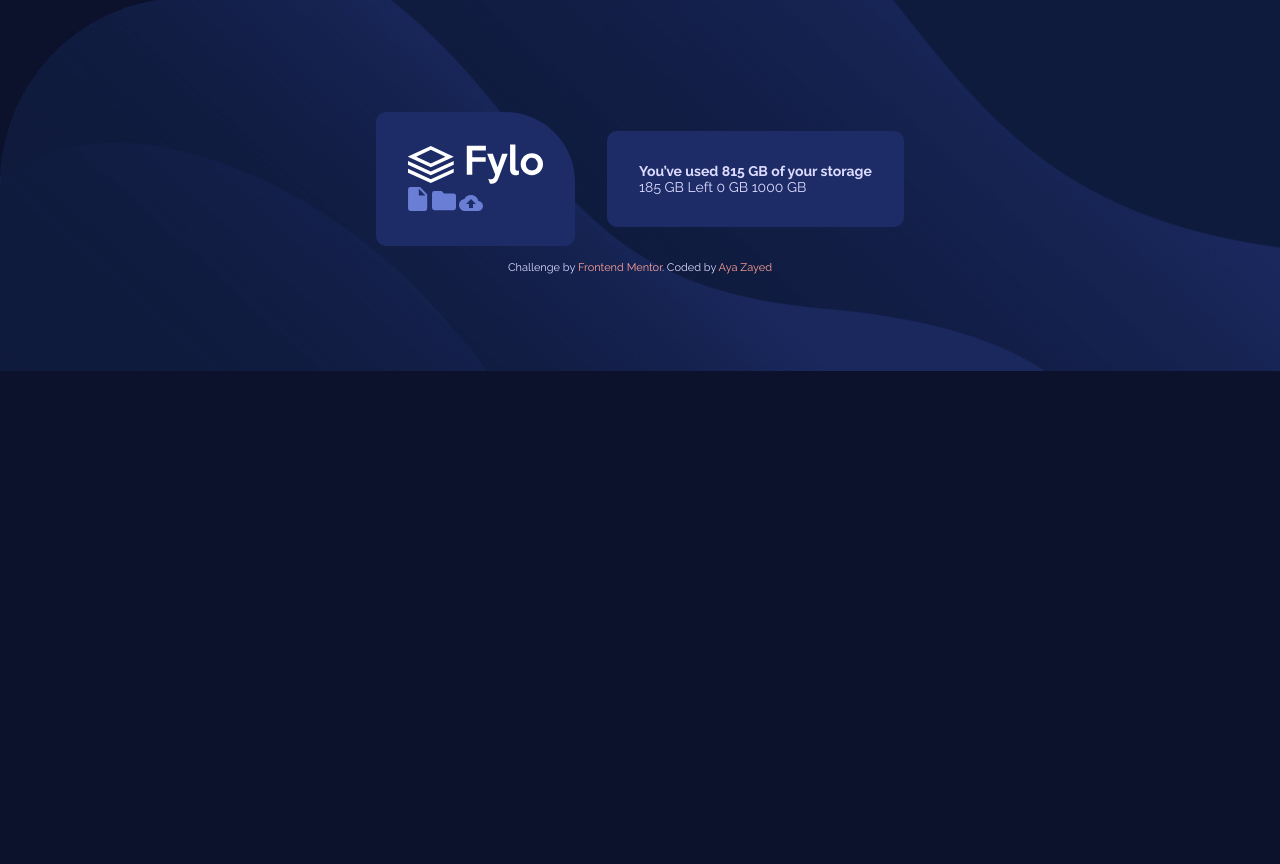
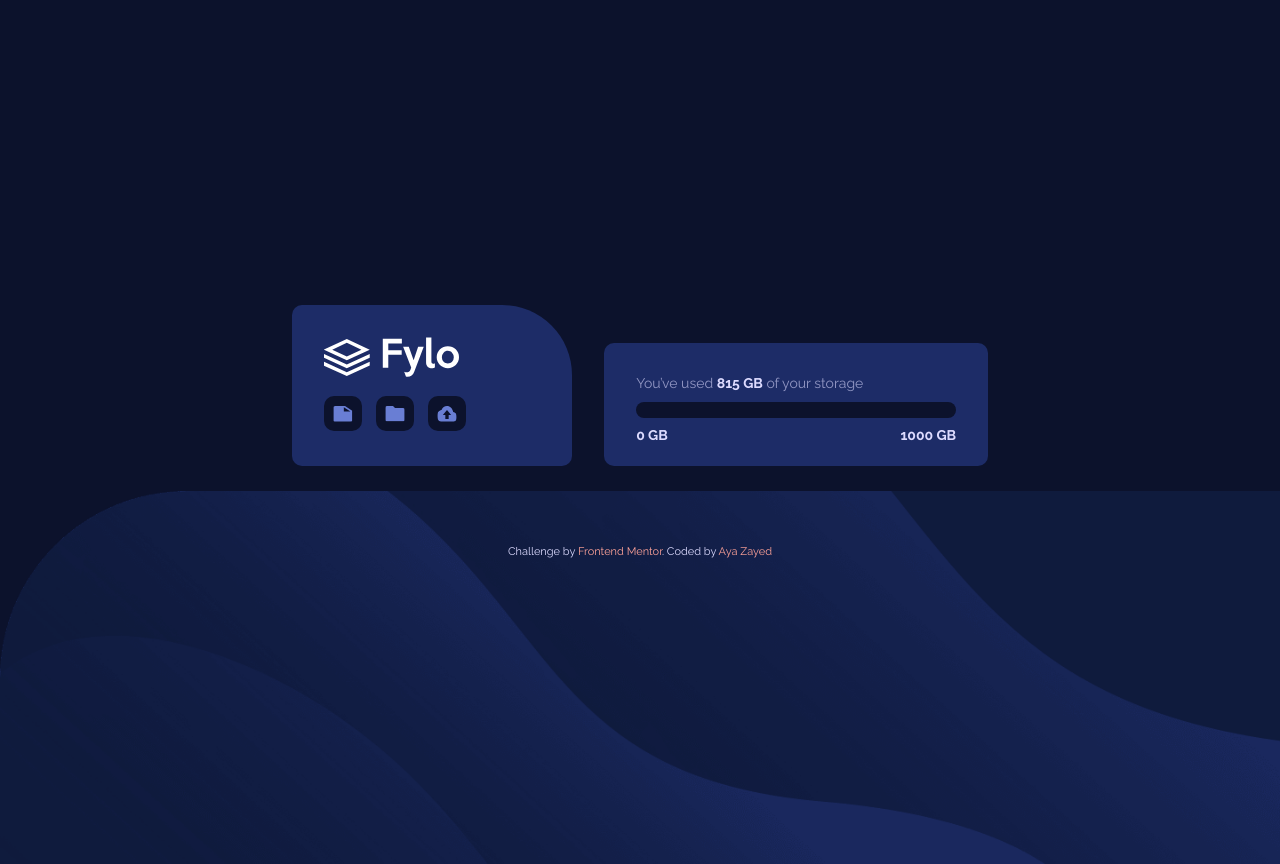
Before and after one commit to AyaZayed/Frontend-Mentor-Fylo-Data-Storage-Component, a plain HTML site: page index.html in a window 1280 px wide. Before the commit the page ends 800 px from the top, so only its background shows below. Drawn offline with Linux system fonts and the light colour scheme.

Commit message:
styles except progress bar

```diff
--- a/css/style.css
+++ b/css/style.css
@@ -9,28 +9,55 @@
 body {
   font-size: 14px;
   font-family: "Raleway", sans-serif;
-  background-color: var(--Very-Dark-Blue);
+  height: 100vh;
+  width: 100%;
   background-image: url(../images/bg-desktop.png);
   background-repeat: no-repeat;
-  background-size: cover;
-  background-position: center bottom;
+  background-position: 0% bottom;
+  background-size: contain;
+  background-color: var(--Very-Dark-Blue);
   color: var(--Pale-Blue);
   display: flex;
   align-items: center;
+  justify-content: center;
   flex-direction: column;
-  padding: 6rem 0;
+  padding: 2rem 0;
 }
 
 main {
   display: flex;
+  align-items: flex-end;
   justify-content: center;
-  align-items: center;
+  margin-bottom: 5rem;
 }
 
 .card {
   background-color: var(--Dark-Blue);
   padding: 2rem;
-  margin: 1rem;
+  margin: 0 1rem;
+  border-radius: 10px;
+  -webkit-border-radius: 10px;
+  -moz-border-radius: 10px;
+  -ms-border-radius: 10px;
+  -o-border-radius: 10px;
+  height: fit-content;
+}
+
+.fylo-card {
+  border-top-right-radius: 70px;
+  padding-right: 6rem;
+}
+
+.fylo-card > img {
+  margin-bottom: 1rem;
+}
+
+.fylo-card .icons img {
+  background-color: var(--Very-Dark-Blue);
+  padding: 0.6rem;
+  width: 1.2rem;
+  height: 1rem;
+  margin-right: 10px;
   border-radius: 10px;
   -webkit-border-radius: 10px;
   -moz-border-radius: 10px;
@@ -38,8 +65,55 @@ main {
   -o-border-radius: 10px;
 }
 
-.fylo-card {
-  border-top-right-radius: 70px;
+.storage-card h4 {
+  font-weight: normal;
+  /* opacity: 0.6; */
+  color: hsla(243, 100%, 93%, 0.615);
+  margin-bottom: 0.7rem;
+}
+
+.storage-card h4 span {
+  font-weight: bold;
+  opacity: 1;
+  color: var(--Pale-Blue);
+}
+
+.storage-card .progress-bar {
+  width: 20rem;
+  height: 1rem;
+  background-color: var(--Very-Dark-Blue);
+  border-radius: 15px;
+  -webkit-border-radius: 15px;
+  -moz-border-radius: 15px;
+  -ms-border-radius: 15px;
+  -o-border-radius: 15px;
+  margin-bottom: 1rem;
+  position: relative;
+}
+
+.storage-card .progress-bar::before {
+  content: "";
+  position: absolute;
+  background-color: var(--Primary-Gradient);
+  width: 15rem;
+}
+
+.storage-card progress::-webkit-progress-value {
+  background-color: var(--Primary-Gradient);
+}
+
+.storage-card .progress-bar span {
+  position: absolute;
+  top: 25px;
+  font-weight: bold;
+}
+
+.storage-card .progress-bar #start-span {
+  left: 0;
+}
+
+.storage-card .progress-bar #end-span {
+  right: 0;
 }
 
 .attribution {
--- a/index.html
+++ b/index.html
@@ -34,9 +34,11 @@
     <div class="card storage-card">
       <h4>You’ve used <span>815 GB</span> of your storage</h4>
 
-      <span>185 GB Left</span>
-      <span>0 GB</span>
-      <span>1000 GB</span>
+      <div class="progress-bar">
+        <span id="start span">0 GB</span>
+        <span id="end-span">1000 GB</span>
+      </div>
+      <!-- <span>185 GB Left</span> -->
 
     </div>
   </main>
```
